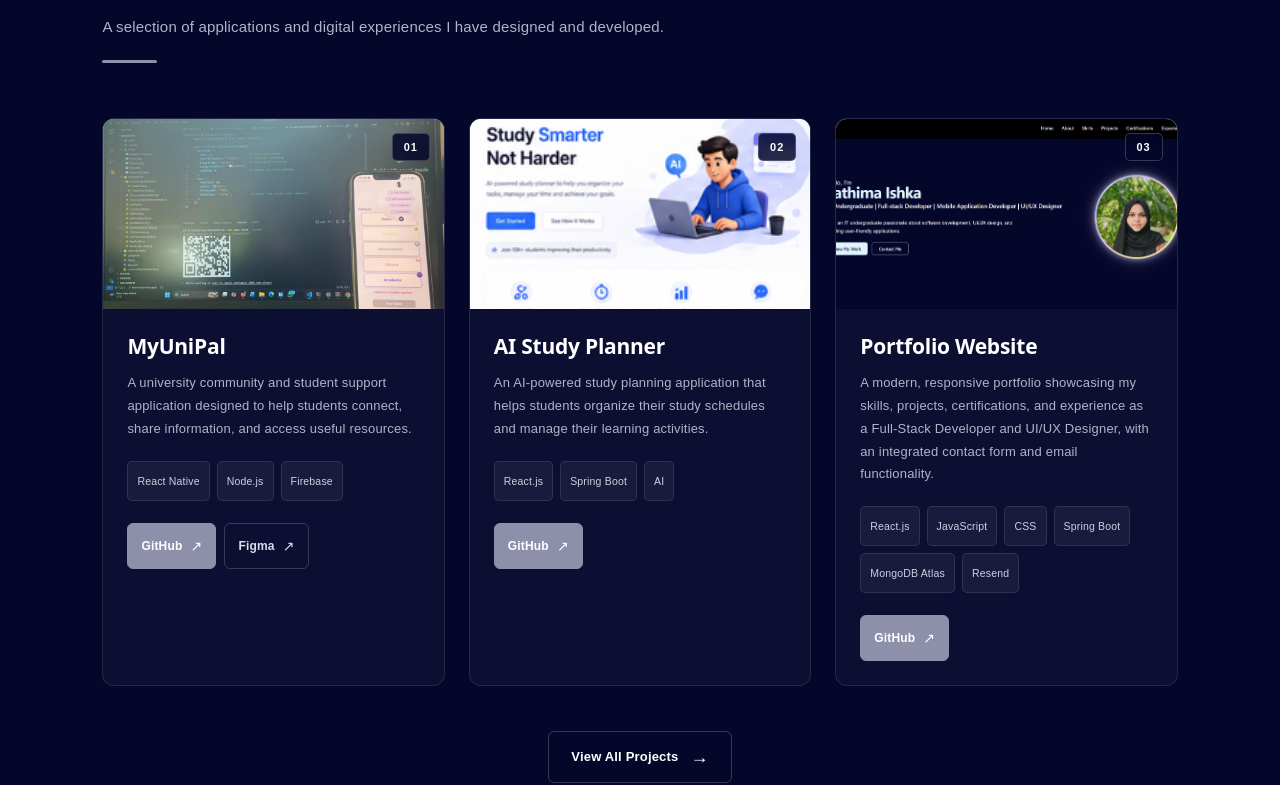
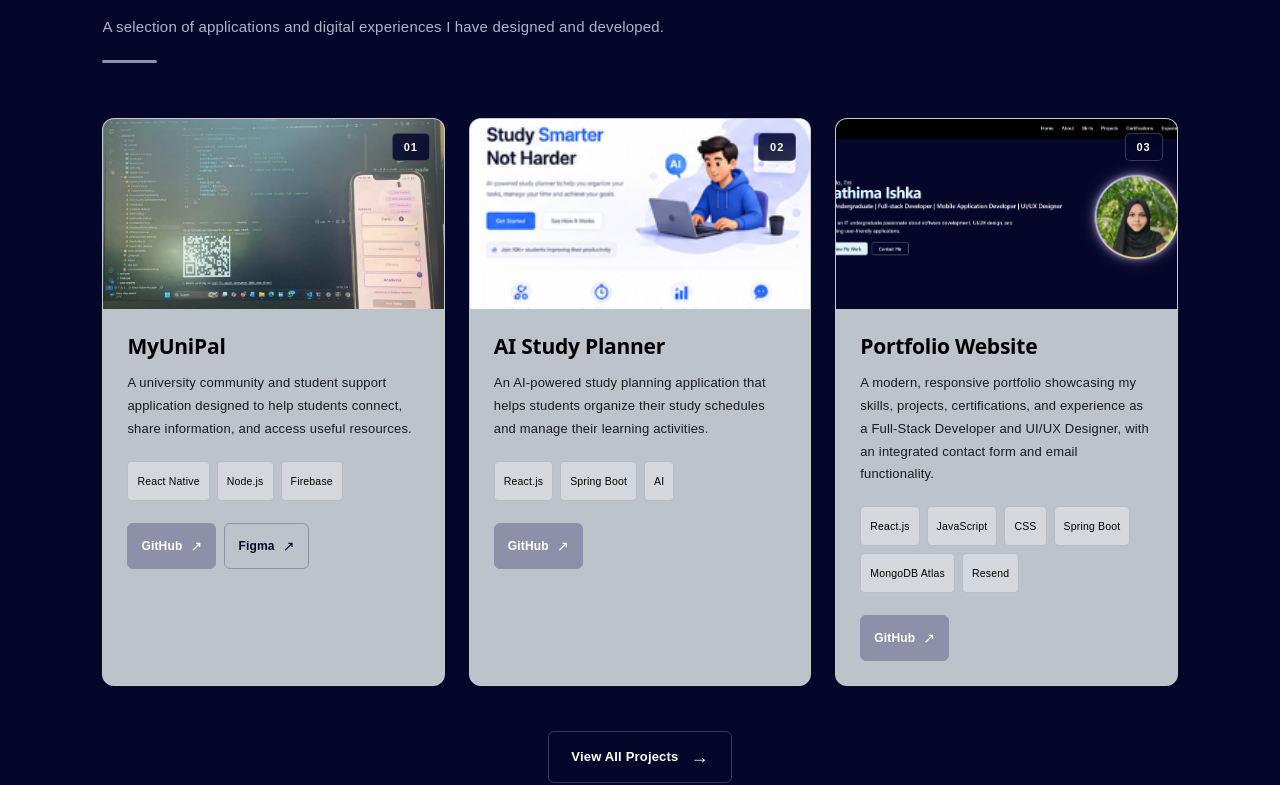
Before and after one commit to ishqafathima/My-Portfolio, a React (Vite) app: page / in a window 1280 px wide. Shown: the part 3339-4124 px from the top of the page. Built offline with nearby package versions, Linux system fonts and the light colour scheme.

Commit message:
update portfolio

```diff
--- a/src/sections/Projects/Projects.css
+++ b/src/sections/Projects/Projects.css
@@ -4,19 +4,14 @@ PROJECTS SECTION
 
 .projects {
   min-height: 100vh;
-
   padding: 100px 8%;
-
   background-color: #04072a;
-
   box-sizing: border-box;
 }
 
 .projects-container {
   width: 100%;
-
   max-width: 1150px;
-
   margin: 0 auto;
 }
 
@@ -30,51 +25,34 @@ margin-bottom: 55px;
 
 .section-label {
   display: inline-block;
-
   color: #8e90a9;
-
   font-size: 13px;
-
   font-weight: 700;
-
   letter-spacing: 3px;
-
   margin-bottom: 10px;
 }
 
 .projects-heading h1 {
   margin: 0;
-
   color: #ffffff;
-
   font-size: clamp(34px, 5vw, 48px);
-
   line-height: 1.1;
-
   font-weight: 700;
 }
 
 .projects-heading p {
   max-width: 620px;
-
   margin: 18px 0 0;
-
   color: #aeb5c8;
-
   font-size: 15px;
-
   line-height: 1.8;
 }
 
 .heading-line {
   width: 55px;
-
   height: 3px;
-
   margin-top: 20px;
-
   background-color: #8e90a9;
-
   border-radius: 10px;
 }
 
@@ -84,9 +62,7 @@ PROJECT GRID
 
 .projects-grid {
   display: grid;
-
   grid-template-columns: repeat(3, minmax(0, 1fr));
-
   gap: 24px;
 }
 
@@ -96,13 +72,11 @@ PROJECT CARD
 
 .project-card {
   min-width: 0;
-
   overflow: hidden;
 
-background-color: rgba(255, 255, 255, 0.035);
+  background-color: #bdc3ca;
 
   border: 1px solid rgba(255, 255, 255, 0.1);
-
   border-radius: 12px;
 
   transition:
@@ -113,7 +87,6 @@ box-shadow 0.3s ease;
 
 .project-card:hover {
   transform: translateY(-6px);
-
   border-color: rgba(142, 144, 169, 0.55);
 
   box-shadow:
@@ -126,23 +99,16 @@ PROJECT IMAGE
 
 .project-image {
   position: relative;
-
   width: 100%;
-
   height: 190px;
-
   overflow: hidden;
-
   background-color: #dff4ff;
 }
 
 .project-image img {
   width: 100%;
-
   height: 100%;
-
   display: block;
-
   object-fit: cover;
 
   transition: transform 0.5s ease;
@@ -158,32 +124,24 @@ PROJECT NUMBER
 
 .project-number {
   position: absolute;
-
   top: 14px;
-
   right: 14px;
 
   display: flex;
-
   align-items: center;
   justify-content: center;
 
   width: 38px;
-
   height: 28px;
 
   color: #ffffff;
-
   background-color: rgba(4, 7, 42, 0.85);
 
   border: 1px solid rgba(255, 255, 255, 0.2);
-
   border-radius: 5px;
 
   font-size: 11px;
-
   font-weight: 700;
-
   letter-spacing: 1px;
 
   backdrop-filter: blur(5px);
@@ -199,23 +157,16 @@ padding: 24px;
 
 .project-info h2 {
   margin: 0 0 12px;
-
-color: #ffffff;
-
+  color: #000000;
   font-size: 21px;
-
   font-weight: 600;
-
   line-height: 1.3;
 }
 
 .project-info p {
   margin: 0 0 20px;
-
-color: #aeb5c8;
-
+  color: #1a1a1a;
   font-size: 13px;
-
   line-height: 1.75;
 }
 
@@ -225,11 +176,8 @@ TECHNOLOGIES
 
 .technologies {
   display: flex;
-
   flex-wrap: wrap;
-
   gap: 7px;
-
   margin-bottom: 22px;
 }
 
@@ -238,19 +186,26 @@ display: inline-block;
 
   padding: 6px 9px;
 
-color: #cbd1e3;
+  color: #000000;
+  background-color: rgba(255, 255, 255, 0.35);
 
-background-color: rgba(255, 255, 255, 0.05);
-
-border: 1px solid rgba(255, 255, 255, 0.1);
-
+  border: 1px solid rgba(0, 0, 0, 0.12);
   border-radius: 5px;
 
   font-size: 10.5px;
+  font-weight: 500;
+  white-space: nowrap;
 
-font-weight: 500;
+  transition:
+    background-color 0.3s ease,
+    color 0.3s ease,
+    border-color 0.3s ease;
+}
 
-white-space: nowrap;
+.technologies span:hover {
+  color: #ffffff;
+  background-color: #04072a;
+  border-color: #04072a;
 }
 
 /* =========================
@@ -259,19 +214,14 @@ PROJECT BUTTONS
 
 .project-buttons {
   display: flex;
-
   gap: 8px;
-
   align-items: center;
 }
 
 .project-link {
   display: inline-flex;
-
   align-items: center;
-
   justify-content: center;
-
   gap: 8px;
 
   min-width: 80px;
@@ -281,7 +231,6 @@ padding: 9px 13px;
   border-radius: 6px;
 
   font-size: 12px;
-
   font-weight: 600;
 
   text-decoration: none;
@@ -295,7 +244,6 @@ transform 0.3s ease;
 
 .project-link span {
   font-size: 14px;
-
   transition: transform 0.3s ease;
 }
 
@@ -304,44 +252,36 @@ transform: translate(2px, -2px);
 }
 
 /* =========================
-PRIMARY BUTTON
+   GITHUB BUTTON
 ========================= */
 
 .primary-link {
   color: #ffffff;
-
   background-color: #8e90a9;
-
   border: 1px solid #8e90a9;
 }
 
 .primary-link:hover {
+  color: #ffffff;
   background-color: #6f7190;
-
   border-color: #6f7190;
-
   transform: translateY(-2px);
 }
 
 /* =========================
-SECONDARY BUTTON
+   FIGMA BUTTON
 ========================= */
 
 .secondary-link {
-color: #d9deed;
-
+  color: #04072a;
   background-color: transparent;
-
-border: 1px solid rgba(255, 255, 255, 0.18);
+  border: 1px solid rgba(4, 7, 42, 0.25);
 }
 
 .secondary-link:hover {
   color: #ffffff;
-
-background-color: rgba(142, 144, 169, 0.12);
-
-border-color: #8e90a9;
-
+  background-color: #04072a;
+  border-color: #04072a;
   transform: translateY(-2px);
 }
 
@@ -351,33 +291,25 @@ VIEW ALL PROJECTS
 
 .view-all-projects {
   display: flex;
-
   justify-content: center;
-
   margin-top: 45px;
 }
 
 .view-all-projects a {
   display: inline-flex;
-
   align-items: center;
-
   gap: 12px;
 
   padding: 12px 22px;
 
   color: #ffffff;
-
   background-color: transparent;
 
   border: 1px solid rgba(255, 255, 255, 0.2);
-
   border-radius: 6px;
 
   font-size: 13px;
-
   font-weight: 600;
-
   text-decoration: none;
 
   transition:
@@ -388,15 +320,12 @@ transform 0.3s ease;
 
 .view-all-projects a:hover {
   background-color: rgba(142, 144, 169, 0.12);
-
   border-color: #8e90a9;
-
   transform: translateY(-2px);
 }
 
 .arrow {
   font-size: 18px;
-
   transition: transform 0.3s ease;
 }
 
@@ -409,18 +338,13 @@ TABLET
 ========================= */
 
 @media (max-width: 950px) {
-
   .projects {
     padding: 90px 7%;
   }
 
   .projects-grid {
     grid-template-columns: repeat(2, minmax(0, 1fr));
-
-
     gap: 20px;
-
-
   }
 
   .project-image {
@@ -433,13 +357,9 @@ MOBILE
 ========================= */
 
 @media (max-width: 700px) {
-
   .projects {
     min-height: calc(100vh - 60px);
-
-
     padding: 70px 6% 80px;
-
   }
 
   .projects-heading {
@@ -448,11 +368,7 @@ margin-bottom: 40px;
 
   .section-label {
     font-size: 11px;
-
-
     letter-spacing: 2.5px;
-
-
   }
 
   .projects-heading h1 {
@@ -461,18 +377,12 @@ font-size: 32px;
 
   .projects-heading p {
     font-size: 14px;
-
-
     line-height: 1.7;
-
-
   }
 
   .projects-grid {
     grid-template-columns: 1fr;
-
     gap: 22px;
-
   }
 
   .project-image {
@@ -489,28 +399,17 @@ font-size: 21px;
 
   .project-info p {
     font-size: 14px;
-
-
     line-height: 1.75;
-
-
   }
 
   .technologies span {
     font-size: 11px;
-
-
     padding: 6px 9px;
-
-
   }
 
   .project-link {
     font-size: 13px;
-
-
     padding: 9px 14px;
-
   }
 
   .view-all-projects {
@@ -523,7 +422,6 @@ SMALL PHONES
 ========================= */
 
 @media (max-width: 480px) {
-
   .projects {
     padding: 60px 5% 70px;
   }
@@ -550,29 +448,17 @@ font-size: 20px;
 
   .project-info p {
     font-size: 13px;
-
-
     line-height: 1.7;
-
-
   }
 
   .technologies {
     gap: 6px;
-
-
     margin-bottom: 18px;
-
-
   }
 
   .technologies span {
     font-size: 10.5px;
-
-
     padding: 5px 8px;
-
-
   }
 
   .project-buttons {
@@ -581,25 +467,14 @@ width: 100%;
 
   .project-link {
     flex: 1;
-
-
     min-width: 0;
-
     padding: 10px;
-
     font-size: 12px;
-
-
   }
 
   .view-all-projects a {
     width: 100%;
-
-
     justify-content: center;
-
     box-sizing: border-box;
-
-
   }
 }
```
Also changed, not shown: src/sections/Projects/Projects.jsx (+6 -12 lines). Lines whose indentation alone changed are shown as unchanged.
